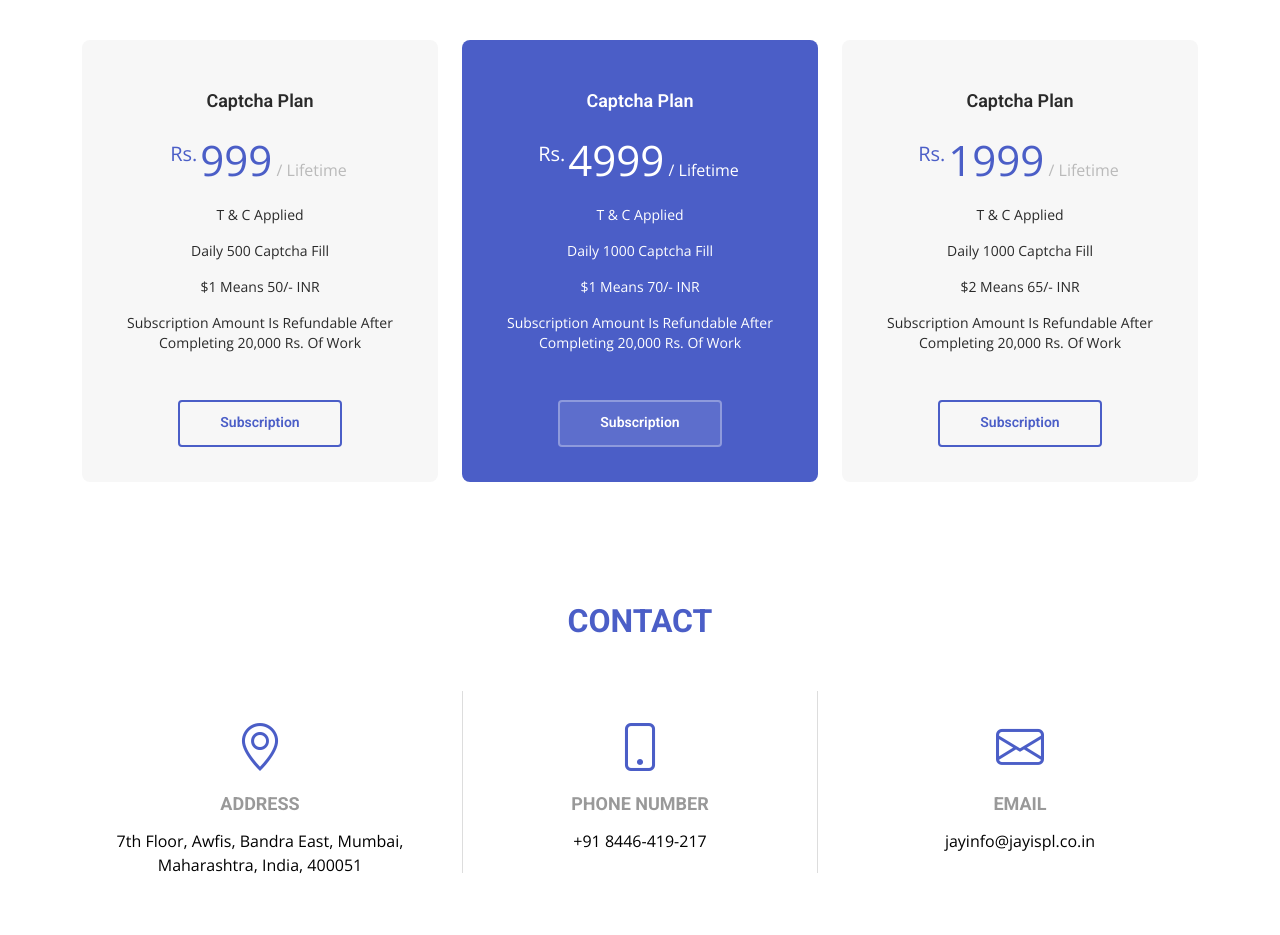
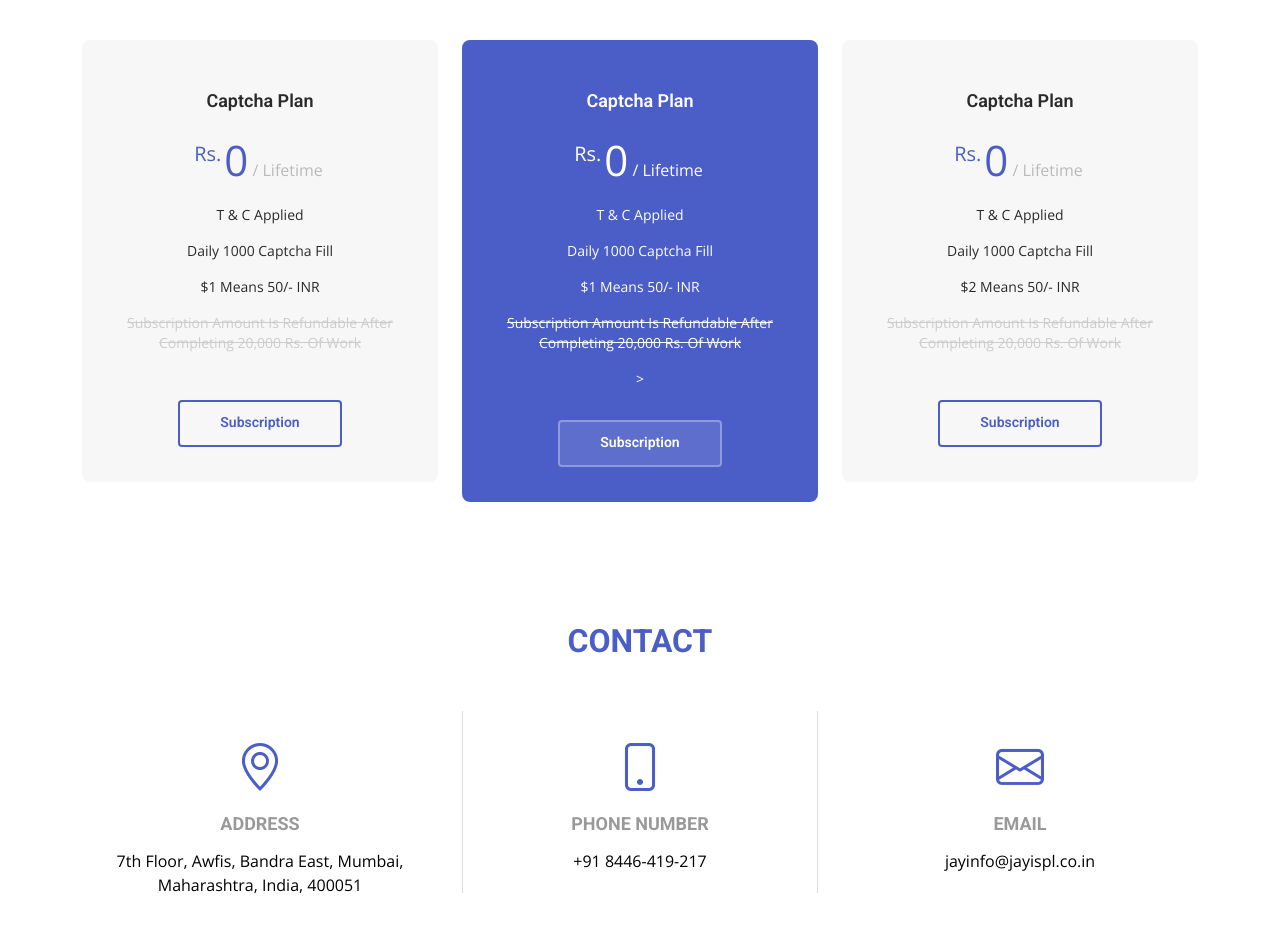
Before and after one commit to jayinfo82/dataentry, a plain HTML site: page index.html in a window 1280 px wide. Shown: the part 2040-2975 px from the top of the page. Drawn offline with nearby package versions, Linux system fonts and the light colour scheme; a script that the page names is missing.

Commit message:
Update index.html

```diff
--- a/index.html
+++ b/index.html
@@ -175,12 +175,12 @@
                     <div class="col-lg-4 col-md-6">
                         <div class="box">
                             <h3>Captcha Plan</h3>
-                            <h4><sup>Rs.</sup>999<span> / Lifetime</span></h4>
+                            <h4><sup>Rs.</sup>0<span> / Lifetime</span></h4>
                             <ul>
                                 <li>T & C Applied</li>
-                                <li>Daily 500 Captcha Fill</li>
+                                <li>Daily 1000 Captcha Fill</li>
                                 <li>$1 Means 50/- INR</li>
-                                <li>Subscription Amount Is Refundable After Completing 20,000 Rs. Of Work</li>
+                                <li class="na">Subscription Amount Is Refundable After Completing 20,000 Rs. Of Work</li>
                             </ul>
                             <div class="btn-wrap">
                                 <a href="#" class="btn-buy">Subscription</a>
@@ -191,12 +191,12 @@
                     <div class="col-lg-4 col-md-6 mt-4 mt-md-0">
                         <div class="box recommended">
                             <h3>Captcha Plan</h3>
-                            <h4><sup>Rs.</sup>4999<span> / Lifetime</span></h4>
+                            <h4><sup>Rs.</sup>0<span> / Lifetime</span></h4>
                             <ul>
                                 <li>T & C Applied</li>
                                 <li>Daily 1000 Captcha Fill</li>
-                                <li>$1 Means 70/- INR</li>
-                                <li>Subscription Amount Is Refundable After Completing 20,000 Rs. Of Work</li>
+                                <li>$1 Means 50/- INR</li>
+                                <li class="na">Subscription Amount Is Refundable After Completing 20,000 Rs. Of Work</li>>
                             </ul>
                             <div class="btn-wrap">
                                 <a href="#" class="btn-buy">Subscription</a>
@@ -207,12 +207,12 @@
                     <div class="col-lg-4 col-md-6 mt-4 mt-lg-0">
                         <div class="box">
                             <h3>Captcha Plan</h3>
-                            <h4><sup>Rs.</sup>1999<span> / Lifetime</span></h4>
+                            <h4><sup>Rs.</sup>0<span> / Lifetime</span></h4>
                             <ul>
                                 <li>T & C Applied</li>
                                 <li>Daily 1000 Captcha Fill</li>
-                                <li>$2 Means 65/- INR</li>
-                                <li>Subscription Amount Is Refundable After Completing 20,000 Rs. Of Work</li>
+                                <li>$2 Means 50/- INR</li>
+                                <li class="na">Subscription Amount Is Refundable After Completing 20,000 Rs. Of Work</li>
                             </ul>
                             <div class="btn-wrap">
                                 <a href="#" class="btn-buy">Subscription</a>
```
